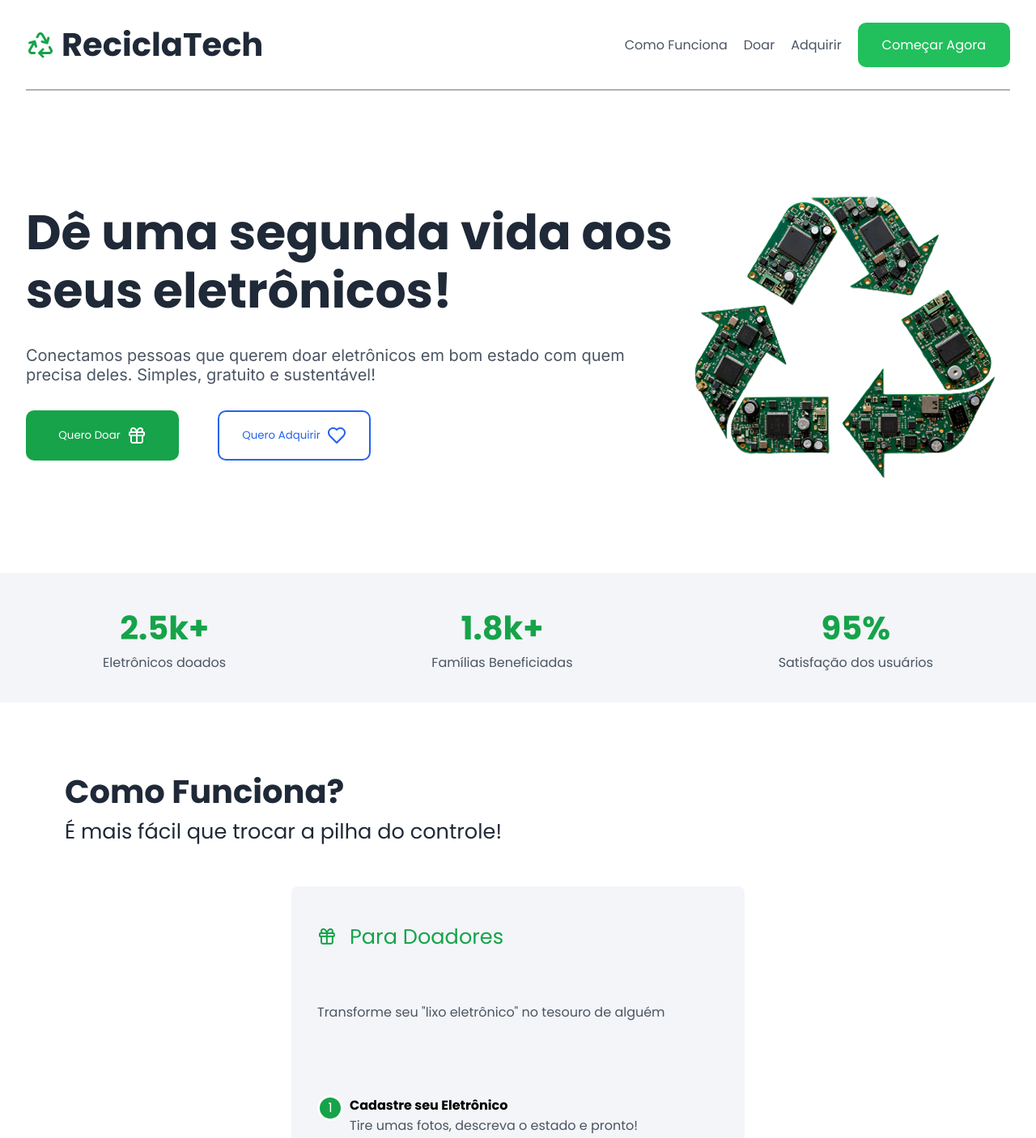
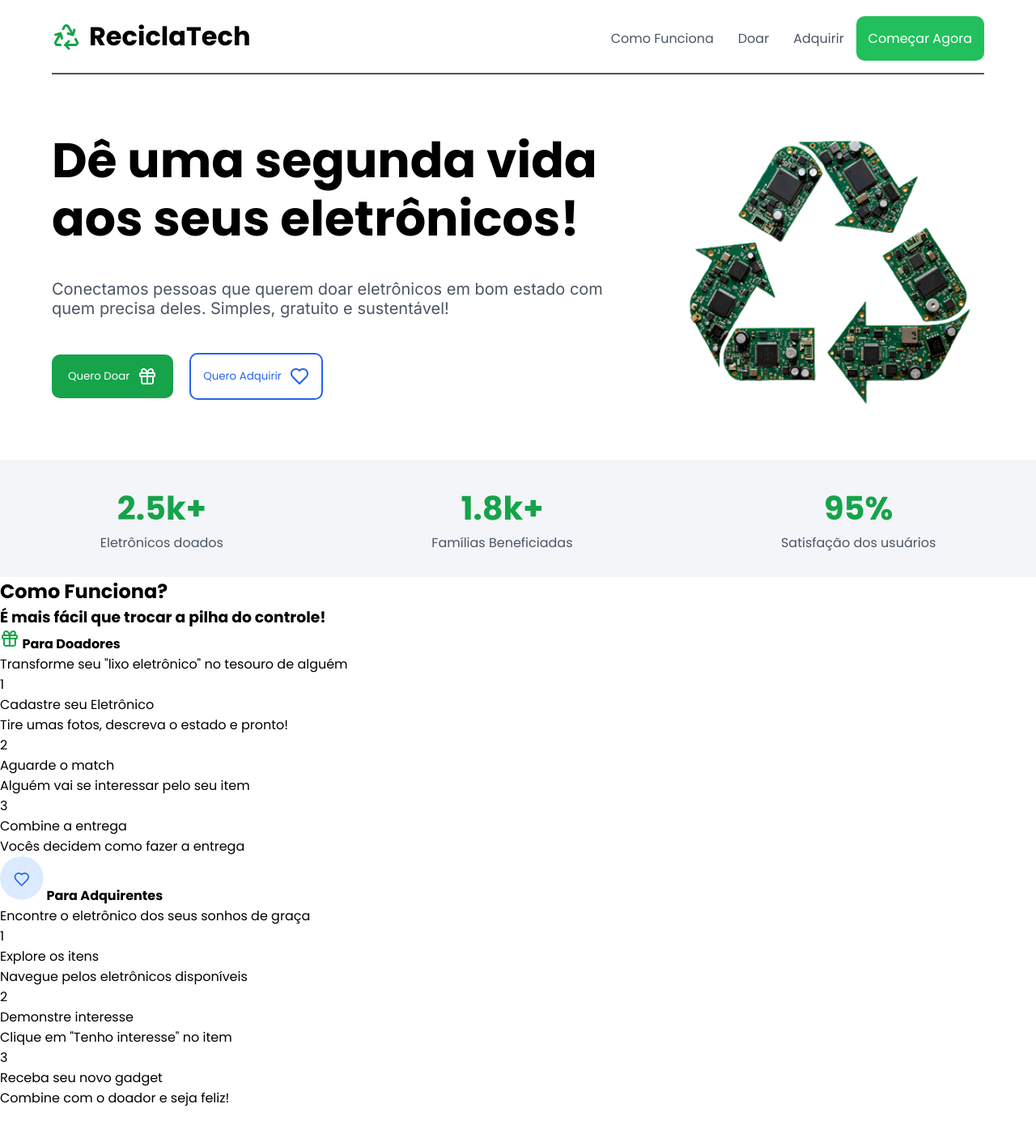
Before and after one commit to FagnerTds/VaiNaWeb, a plain HTML site: page ReciclaTech/index.html in a window 1280 px wide. Shown: the top 1406 px of the page at 81% size. After the commit the page ends 1369 px from the top, so only its background shows below. Drawn offline with Linux system fonts and the light colour scheme.

Commit message:
reestrutruração do scss

```diff
--- a/ReciclaTech/index.html
+++ b/ReciclaTech/index.html
@@ -14,8 +14,8 @@
       <img src="./assets/Frame.png" alt="Icone verde de reciclagem">
       <h1>ReciclaTech</h1>
     </div>
-    <nav class="navbar">
-      <ul>
+    <nav>
+      <ul class="menu">
         <li><a href="#como-funciona">Como Funciona</a></li>
         <li><a href="#">Doar</a></li>
         <li><a href="#">Adquirir</a></li>
@@ -39,7 +39,7 @@
           </button>
         </div>
       </div>
-      <img src="./assets/reciclagemBig.png" alt="reciclagem">
+      <img class="imagem" src="./assets/reciclagemBig.png" alt="reciclagem">
     </section>
 
     <section class="numeros">
--- a/ReciclaTech/style.scss
+++ b/ReciclaTech/style.scss
@@ -8,194 +8,151 @@
   font-family: "Poppins", sans-serif;
 }
 header {
+  border-bottom: solid 2px #4b5563;
+  max-width: 90vw;
+  margin: 0 auto;
   display: flex;
+  align-items: center;
   justify-content: space-between;
-  height: 14vh;
-  border-bottom: solid 2px #b4aeae;
-  margin: 0 2rem;
+  @media (max-width: 810px) {
+    flex-direction: column;
+    padding-top: 20px;
+  }
   .logo {
     display: flex;
     align-items: center;
-    gap: 0.5rem;
-  }
+    gap: 10px;
     h1 {
-    font-size: 2.5rem;
-    color: #1f2937;
+      font-size: 2rem;
     }
   }
+  .menu {
+    display: flex;
+    flex-wrap: wrap;
+    padding: 20px 0 15px 0;
 
-.navbar {
-  ul {
-    height: 100%;
-    display: flex;
-    align-items: center;
-    justify-content: space-between;
-    gap: 20px;
     a {
+      padding: 15px 15px;
       color: #4b5563;
+      display: block;
     }
     li:last-child {
-      background-color: #21c05c;
-      padding: 15px 30px;
+      background: #21c05c;
       border-radius: 10px;
-      cursor: pointer;
       a {
         color: #fff;
       }
+      @media (max-width: 810px) {
+        margin-left: auto;
+      }
+      @media (max-width: 530px) {
+        margin: 0 auto;
+      }
+    }
+    @media (max-width: 810px) {
+      width: 90vw;
+    }
+    @media (max-width: 530px) {
+      justify-content: center;
     }
   }
 }
 
 .first {
-  margin: 3rem 2rem;
-  height: 500px;
-  display: flex;
-  align-items: center;
+  padding: 40px 0;
+  max-width: 90vw;
+  margin: 0 auto;
+  display: grid;
+  grid-template-columns: 2fr 1fr;
+  @media (max-width: 850px) {
+    grid-template-columns: 1fr;
+    justify-items: center;
+    padding: 20px 0;
   }
-.first-content {
-  display: flex;
-  flex-direction: column;
-  gap: 2rem;
   h2 {
     font-size: 3.75rem;
     line-height: 1.2;
-    color: #1f2937;
+    @media (max-width: 600px) {
+      font-size: 2.2rem;
+    }
   }
   p {
-    font-family: "Inter", sans-serif;
+    font-size: 1.25rem;
     color: #4b5563;
-    font-size: 1.25rem;
+    padding-right: 30px;
+    font-family: inter;
   }
+  .first-content {
+    height: 100%;
+    display: grid;
+    padding: 30px 0;
+    gap: 30px;
+    @media (max-width: 600px) {
+      text-align: center;
+      justify-items: center;
     }
-
     .btn-content {
       display: flex;
-  gap: 3rem;
+      align-items: center;
+      gap: 20px;
+      @media (max-width: 400px) {
+        gap: 5px;
+      }
       button {
         display: flex;
         align-items: center;
-    justify-content: center;
-    gap: 0.5rem;
-    height: 62px;
-    width: 189px;
+        padding: 15px 20px;
+        background-color: #16a34a;
+        gap: 10px;
+        color: #fff;
         border: none;
         border-radius: 10px;
-    cursor: pointer;
+        @media (max-width: 400px) {
+          padding: 10px 15px;
+          gap: 2px;
         }
-  .btn-doar {
-    background: #16a34a;
-    color: #fff;
       }
       .btn-adquirir {
         background-color: #fff;
+        color: #2563eb;
         border: solid 2px #2563eb;
-    color: #2563eb;
-
+        padding: 15px 15px;
+        @media (max-width: 400px) {
+          padding: 10px 10px;
+        }
+      }
+    }
+  }
+  .imagem {
+    max-width: 100%;
+    height: 100%;
+    display: block;
+    object-fit: cover;
   }
 }
 
 .numeros {
   background-color: #f3f5f8;
   display: flex;
-  align-items: center;
   justify-content: space-around;
-  flex-wrap: wrap;
-  height: 20vh;
+  text-align: center;
+  padding: 30px 0;
+  gap: 10px;
   article {
     display: flex;
     flex-direction: column;
+    flex-wrap: wrap;
     align-items: center;
+  }
+  p {
     color: #4b5563;
   }
   .resultado {
     font-size: 2.5rem;
+    color: #16a34a;
     font-weight: 700;
-    color: #16a34a;
-  }
-}
-
-.second {
-  margin: 5rem 5rem;
-  h2 {
-    font-size: 2.5rem;
-    color: #1f2937;
-  }
-  h3 {
-    font-size: 1.6rem;
-    font-weight: 400;
-    color: #1f2937;
-  }
-}
-.second-container {
-  display: flex;
-  flex-wrap: wrap;
-  margin: 3rem 0;
-  gap: 1rem;
-  justify-content: center;
-  article {
-    display: flex;
-    flex-direction: column;
-    justify-content: space-between;
-    flex-wrap: wrap;
-    background: #f3f5f8;
-    border-radius: 0.5rem;
-    height: 70vh;
-    width: 70vh;
-    padding: 2rem;
-  }
-
-  p {
-    color: #4b5563;
-  }
-  .atc-doadores {
-    h4 {
-      font-size: 1.6rem;
-      display: flex;
-      align-items: center;
-      gap: 1rem;
-      height: 60px;
-      font-weight: 400;
-      color: #16a34a;
-    }
-  }
-  .atr-container {
-    display: flex;
-    gap: 0.5rem;
-    align-items: start;
-    margin: 2.5rem 0;
-    span {
-      font-size: 1rem;
-      border: solid;
-      color: #fff;
-      background: #16a34a;
-      width: 2rem;
-      height: 2rem;
-      text-align: center;
-      border-radius: 1rem;
-    }
-    dt {
-      font-weight: 700;
-    }
-    dd {
-      color: #4b5563;
-    }
-  }
-
-  .atc-Adquirentes {
-    h4 {
-      display: flex;
-      align-items: center;
-      font-size: 1.6rem;
-      gap: 1rem;
-      color: #2563eb;
-      font-weight: 400;
-    }
-    p {
-      color: #4b5563;
-      margin: 1rem 0;
-    }
-    span{
-      background: #2563EB;
+    @media (max-width: 560px) {
+      font-size: 1.5rem;
     }
   }
 }
```
Also changed, not shown: ReciclaTech/style.css, 1 other file. Lines whose indentation alone changed are shown as unchanged.
